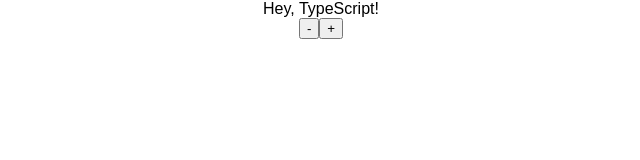
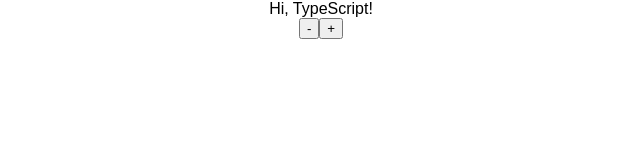
Before and after one commit to kateryname/typescript-react-starter, a React (Create React App) app: page / in a window 1280 px wide. Shown: the top 160 px of the page, without its empty margins (319-959 px from the left). Built offline with nearby package versions, Linux system fonts and the light colour scheme.

Commit message:
update Hello component

```diff
--- a/src/components/Hello.tsx
+++ b/src/components/Hello.tsx
@@ -15,7 +15,7 @@
     return (
         <div className="hello">
             <div className="greeting">
-                Hey, {name + getExclamationMarks(enthusiasmLevel)}
+                Hi, {name + getExclamationMarks(enthusiasmLevel)}
             </div>
             <div>
                 <button onClick={onDecrement}>-</button>
```
